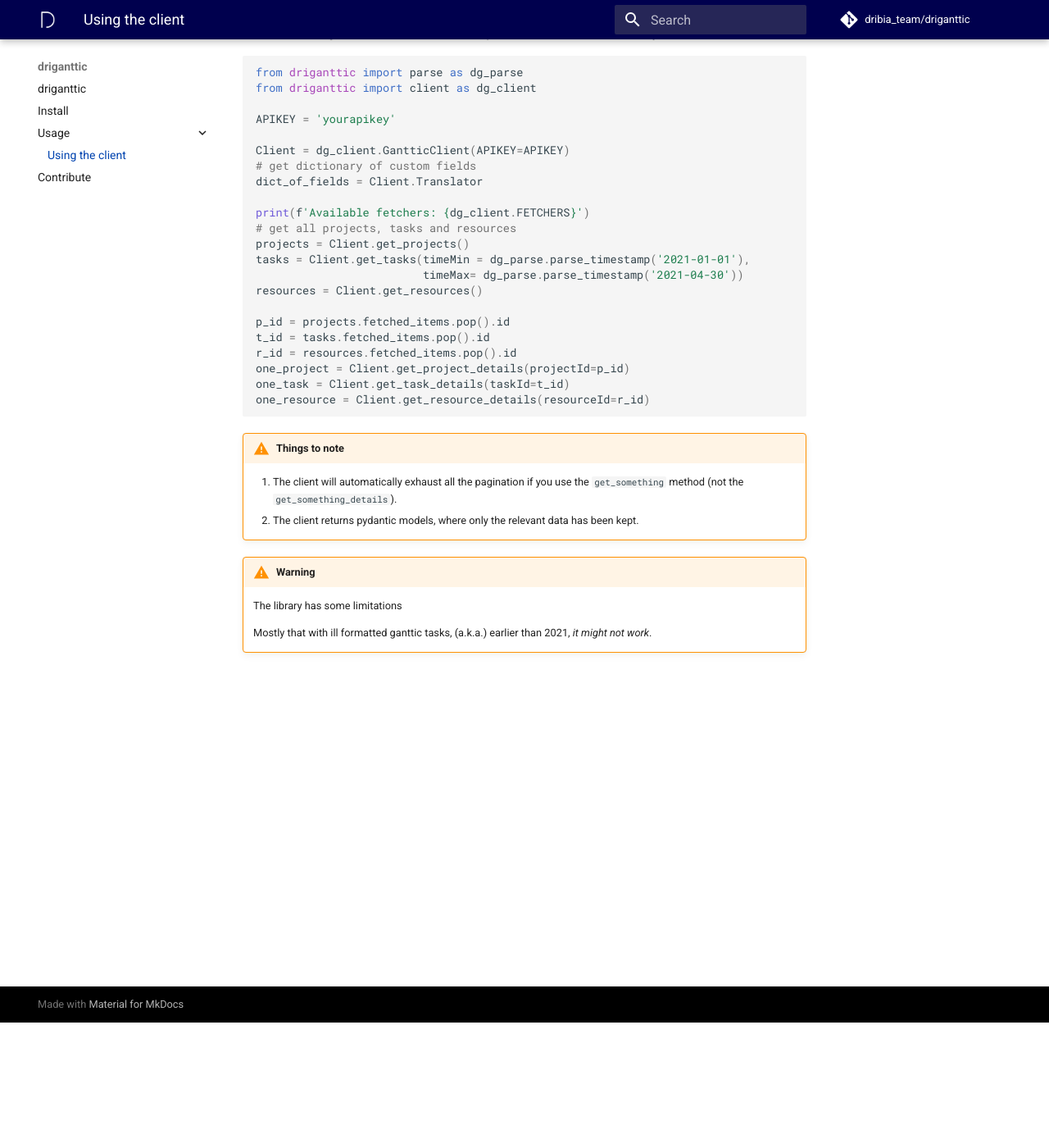
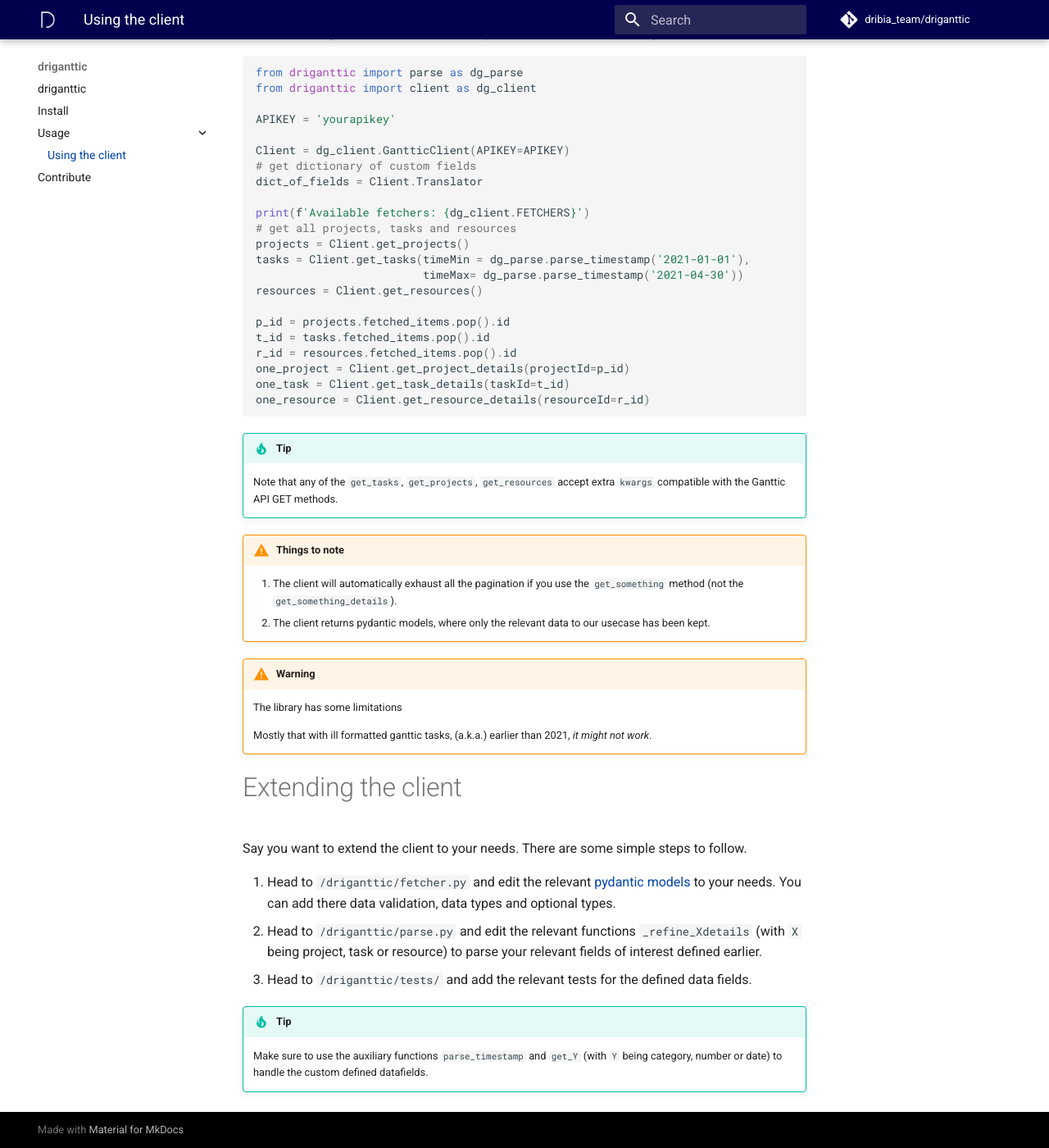
Before and after one commit to dribia/driganttic, an MkDocs documentation site: the page built from docs/usage/howto.md, in a window 1280 px wide and 1400 px high, scrolled down 153 px. Shown: the whole window at 82% size. Built offline with MkDocs 1.6.1 and Material for MkDocs 9.7.7, drawn with Linux system fonts in a browser that asks for light colours.

````diff
--- a/docs/usage/howto.md
+++ b/docs/usage/howto.md
@@ -27,11 +27,25 @@ one_task = Client.get_task_details(taskId=t_id)
 one_resource = Client.get_resource_details(resourceId=r_id)
 ```
 
+!!! tip
+    Note that any of the `get_tasks`, `get_projects`, `get_resources` accept extra `kwargs` compatible with the Ganttic API GET methods.
+
 !!! warning "Things to note"
     1. The client will automatically exhaust all the pagination if you use the `get_something` method (not the `get_something_details`).
-    2. The client returns pydantic models, where only the relevant data has been kept.
+    2. The client returns pydantic models, where only the relevant data to our usecase has been kept.
 
 !!! warning
     The library has some limitations
 
     Mostly that with ill formatted ganttic tasks, (a.k.a.) earlier than 2021, *it might not work*.
+
+# Extending the client
+
+Say you want to extend the client to your needs. There are some simple steps to follow.
+
+1. Head to `/driganttic/fetcher.py` and edit the relevant [pydantic models](https://pydantic-docs.helpmanual.io/) to your needs. You can add there data validation, data types and optional types.
+2. Head to `/driganttic/parse.py` and edit the relevant functions `_refine_Xdetails` (with `X` being project, task or resource) to parse your relevant fields of interest defined earlier.
+3. Head to `/driganttic/tests/` and add the relevant tests for the defined data fields.
+
+!!! tip
+    Make sure to use the auxiliary functions `parse_timestamp` and `get_Y` (with `Y` being category, number or date) to handle the custom defined datafields.
--- a/pyproject.toml
+++ b/pyproject.toml
@@ -1,6 +1,6 @@
 [tool.poetry]
 name = "driganttic"
-version = "0.1.2"
+version = "0.1.3"
 description = "Ganttic API client"
 license = "Proprietary"
 authors = ["Oleguer Sagarra Pascual <ula@dribia.com>"]
````
Also changed, not shown: docs/index.md (+5 -2 lines), 1 other file.
